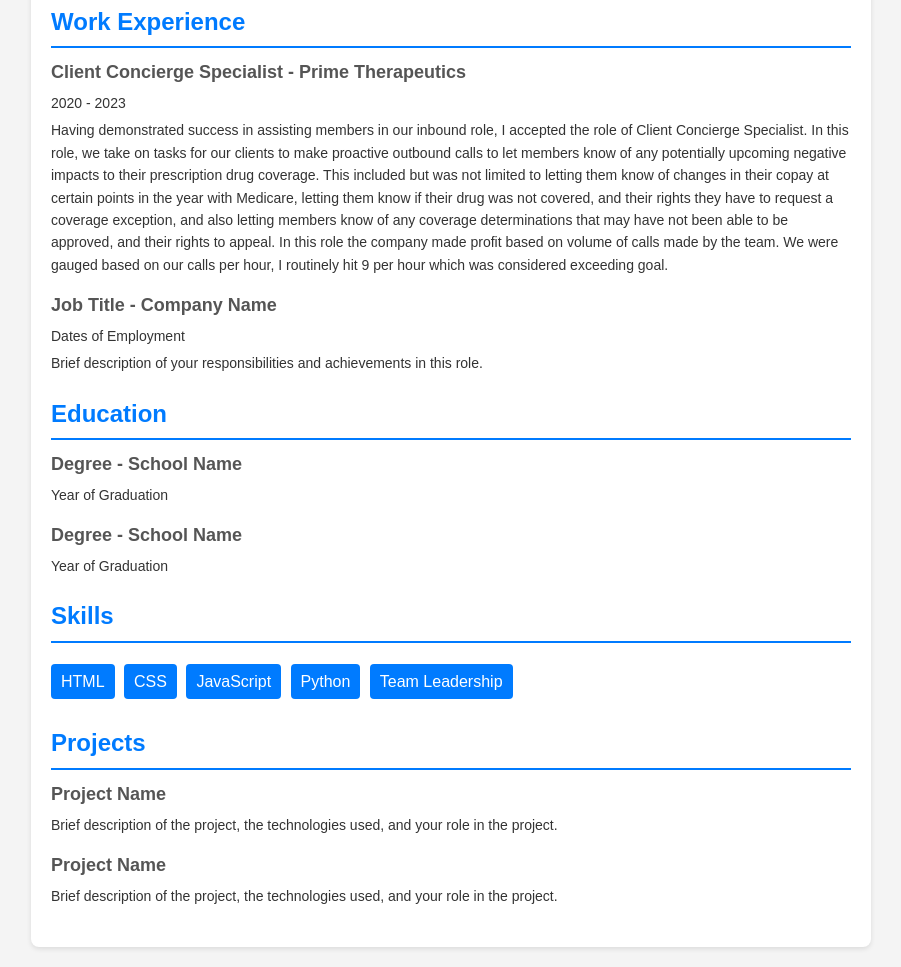
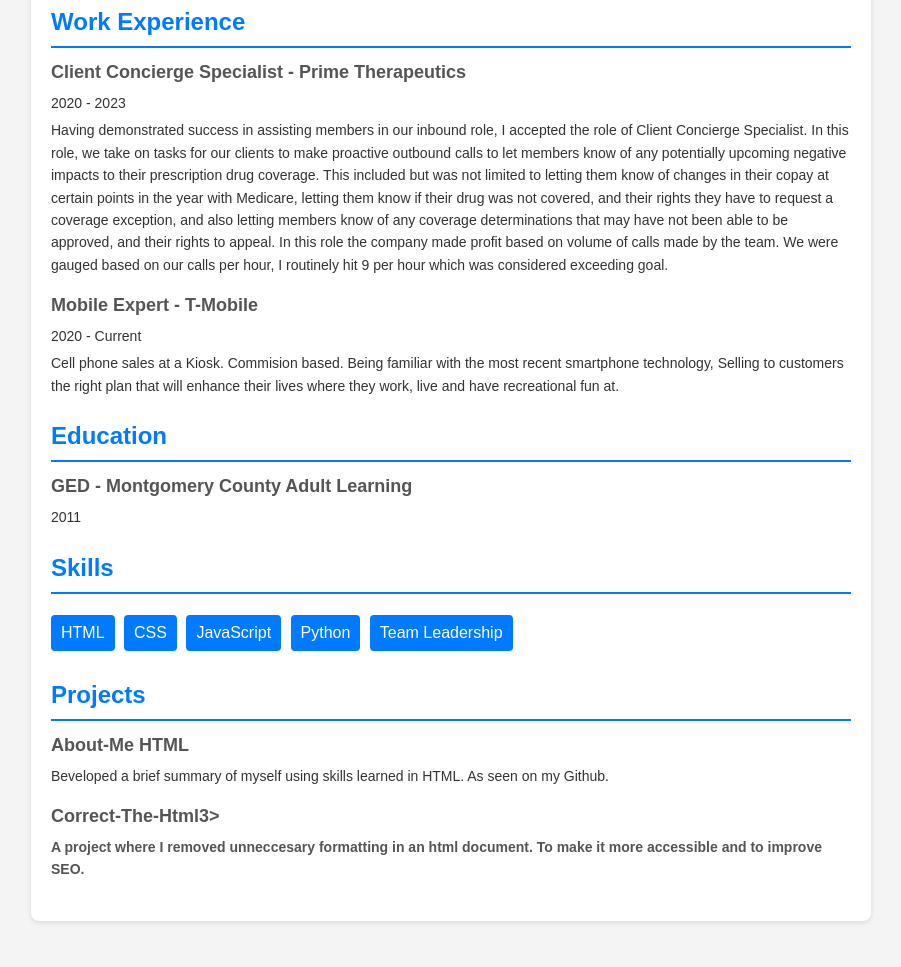
Before and after one commit to CodeYouStudent21/CodeYouStudent21.github.io, a plain HTML site: page index.html in a window 1280 px wide. Shown: the part 293-1260 px from the top of the page, without its empty margins (189-1090 px from the left). After the commit the page ends 1234 px from the top, so only its background shows below. Drawn offline with Linux system fonts and the light colour scheme.

Commit message:
added final touches

```diff
--- a/index.html
+++ b/index.html
@@ -117,23 +117,25 @@
                     </p>
                 </div>
                 <div class="item">
-                    <h3>Job Title - Company Name</h3>
-                    <p>Dates of Employment</p>
+                    <h3>Mobile Expert - T-Mobile</h3>
+                    <p>2020 - Current </p>
                     <p>
-                        Brief description of your responsibilities and
-                        achievements in this role.
+                       Cell phone sales at a Kiosk.
+                       Commision based.
+                       Being familiar with the most recent smartphone technology,
+                       Selling to customers the right plan that will enhance their lives where they work, live and have recreational fun at.
                     </p>
                 </div>
             </section>
             <div class="section">
                 <h2>Education</h2>
                 <div class="item">
-                    <h3>Degree - School Name</h3>
-                    <p>Year of Graduation</p>
+                    <h3>GED - Montgomery County Adult Learning</h3>
+                    <p>2011</p>
                 </div>
                 <div class="item">
-                    <h3>Degree - School Name</h3>
-                    <p>Year of Graduation</p>
+                    <h3></h3>
+                    <p></p>
                 </div>
             </section>
             <section class="section">
@@ -151,17 +153,15 @@
             <section class="section">
                 <h2>Projects</h2>
                 <div class="item">
-                    <h3>Project Name</h3>
+                    <h3>About-Me HTML</h3>
                     <p>
-                        Brief description of the project, the technologies used,
-                        and your role in the project.
+                        Beveloped a brief summary of myself using skills learned in HTML. As seen on my Github.
                     </p>
                 </div>
                 <div class="item">
-                    <h3>Project Name</h3>
+                    <h3>Correct-The-Html3>
                     <p>
-                        Brief description of the project, the technologies used,
-                        and your role in the project.
+                        A project where I removed unneccesary formatting in an html document. To make it more accessible and to improve SEO.
                     </p>
                 </div>
             </section>
```
